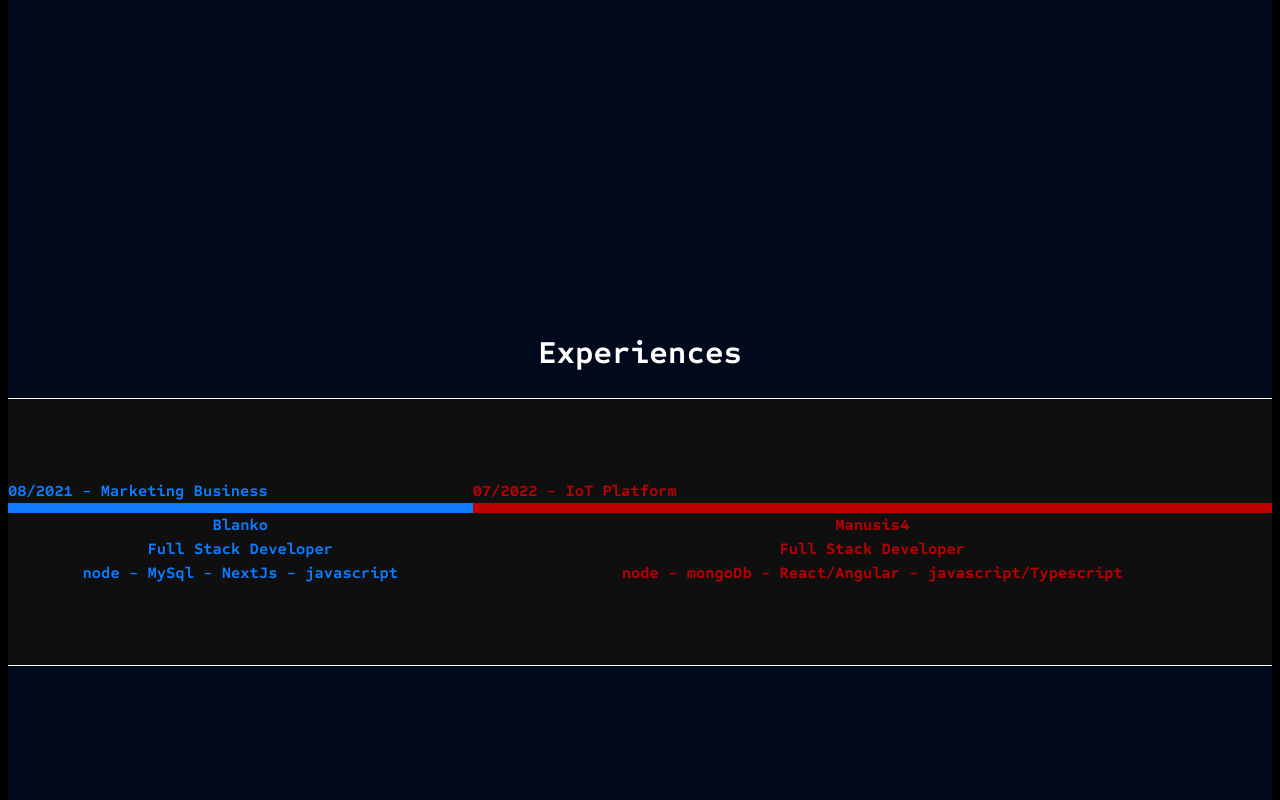
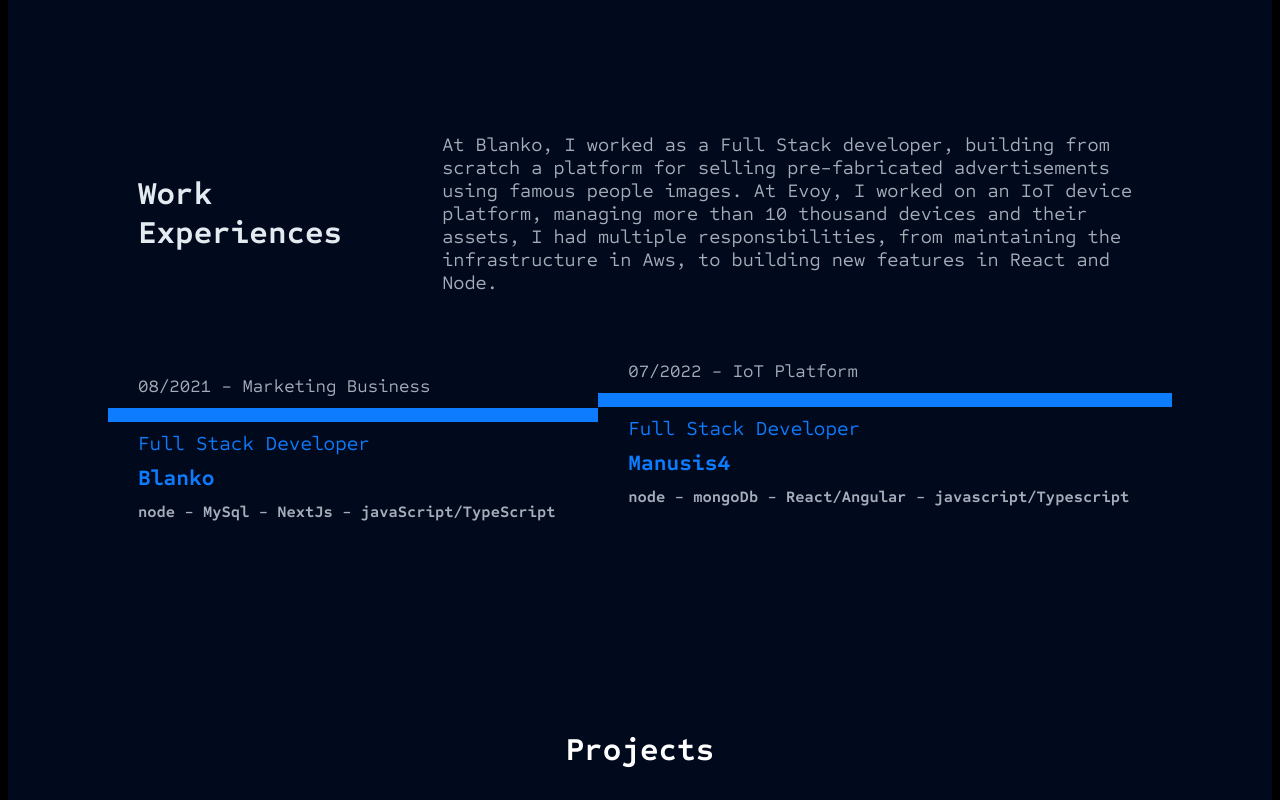
Before and after one commit to EdAngelis/portfolio, a Next.js app: page / in a window 1280 px wide. Shown: the part 920-1720 px from the top of the page. Built offline with nearby package versions, Linux system fonts and the light colour scheme.

Commit message:
Work section

```diff
--- a/public/i18n/en.json
+++ b/public/i18n/en.json
@@ -1,10 +1,17 @@
 {
-    "EXPERIENCES": "Experiences",
+    "MENU": {
+        "EXPERIENCES": "Experiences",
+        "PROJECTS": "Projects",
+        "CONTACT": "Contact",
+        "CERTIFICATES": "Certificates"
+    },
+    "EXPERIENCES": "Work Experiences",
     "PROJECTS": "Projects",
     "CONTACT": "Contact",
     "CERTIFICATES": "Certificates",
     "FULLSTACK": "Full Stack Developer",
     "DEGREE": "Bachelor`s Degree in Information Systems",
     "MARKETING-BUSINESS": "Marketing Business",
-    "IOT-PLATFORM": "IoT Platform"
+    "IOT-PLATFORM": "IoT Platform",
+    "JOBS-DESCRIPTION": "At Blanko, I worked as a Full Stack developer, building from scratch a platform for selling pre-fabricated advertisements using famous people images. At Evoy, I worked on an IoT device platform, managing more than 10 thousand devices and their assets, I had multiple responsibilities, from maintaining the infrastructure in Aws, to building new features in React and Node."
 }
--- a/src/assets/theme/theme.ts
+++ b/src/assets/theme/theme.ts
@@ -13,6 +13,7 @@
         error: '#ffffff',
         background: '#01091C',
         font: '#E4EBF0',
+        fontDark: '#A6ADB9',
         backgroundWhiteTransparent: 'rgba(248, 250, 252, 0.1)',
     },
     bra: {
@@ -23,7 +24,7 @@
         background: '#01091C'
     },
     eua: {
-        primary: '#BD0000',
+        primary: '#0D7CFF',
         secondary: '#ffffff',
         darkGray: '#0F0F0F',
         error: '#ffffff',
--- a/src/home/home.style.ts
+++ b/src/home/home.style.ts
@@ -89,11 +89,11 @@
     "angular-bar angular angular angular angular angular angular"
     "flutter-bar flutter-bar flutter flutter flutter flutter flutter"
     "vue-bar vue-bar vue vue vue vue vue"
-    "react-bar react-bar react-bar react-bar react react react"
+    "mongoDb-bar mongoDb-bar mongoDb-bar mongoDb-bar mongoDb mongoDb mongoDb"
     "typescript-bar typescript-bar typescript-bar typescript-bar typescript typescript typescript"
     "node-bar node-bar node-bar node-bar node-bar node node"
+    "react-bar react-bar react-bar react-bar react-bar react react"
     "javascript-bar javascript-bar javascript-bar javascript-bar javascript-bar javascript javascript"
-    "mongoDb-bar mongoDb-bar mongoDb-bar mongoDb-bar mongoDb-bar mongoDb mongoDb"
     "docker-bar docker-bar docker-bar docker-bar docker docker docker"
     "aws-bar aws-bar aws-bar aws-bar aws aws aws"
     "mySql-bar mySql-bar mySql-bar mySql mySql mySql mySql"
@@ -172,7 +172,8 @@
 
 
 .javascript-bar{
-    background: ${theme.dark.primary};
+    background-color: ${(props)=> theme[props.theme].primary};
+
     grid-area: javascript-bar;
 }
 .typescript-bar{
@@ -180,11 +181,12 @@
     grid-area: typescript-bar;
 }
 .node-bar{
-    background: ${theme.dark.primary};
+    background-color: ${(props)=> theme[props.theme].primary};
+
     grid-area: node-bar;
 }
 .react-bar{
-    background: ${theme.dark.primary};
+    background-color: ${(props)=> theme[props.theme].primary};
     grid-area: react-bar;
 }
 .vue-bar{
--- a/src/home/home.tsx
+++ b/src/home/home.tsx
@@ -99,26 +99,32 @@
             </section>
           </HomeContainer>
           <JobsContainer theme={theme}>
-            <section className="jobs-section" id="jobs-section">
-              <h1>{t("EXPERIENCES")}</h1>
-              <div className="experiences">
-                <div className="job1">
-                  <span className="job1-date">{`08/2021 - ${t(
+            <div id="jobs-section"></div>
+            <section className="jobs-section">
+              <div className="top">
+                <h1>{t("EXPERIENCES")}</h1>
+                <p>{t("JOBS-DESCRIPTION")}</p>
+              </div>
+              <div className="experiences-container">
+                <div className="job1 job">
+                  <span className="date">{`08/2021 - ${t(
                     "MARKETING-BUSINESS"
                   )}`}</span>
-                  <span className="job1-company">Blanko</span>
-                  <span className="job1-role">{t("FULLSTACK")}</span>
-                  <span className="job1-technologies">
-                    node - MySql - NextJs - javascript
+                  <span className="time-line"></span>
+                  <span className="role">{t("FULLSTACK")}</span>
+                  <span className="company">Blanko</span>
+                  <span className="technologies">
+                    node - MySql - NextJs - javaScript/TypeScript
                   </span>
                 </div>
-                <div className="job2">
-                  <span className="job2-date">{`07/2022 - ${t(
+                <div className="job2 job">
+                  <span className="date">{`07/2022 - ${t(
                     "IOT-PLATFORM"
                   )}`}</span>
-                  <span className="job2-company">Manusis4</span>
-                  <span className="job2-role">{t("FULLSTACK")}</span>
-                  <span className="job2-technologies">
+                  <span className="time-line"></span>
+                  <span className="role">{t("FULLSTACK")}</span>
+                  <span className="company">Manusis4</span>
+                  <span className="technologies">
                     node - mongoDb - React/Angular - javascript/Typescript
                   </span>
                 </div>
--- a/src/home/jobs.style.ts
+++ b/src/home/jobs.style.ts
@@ -1,57 +1,89 @@
-import styled from 'styled-components';
+ import styled from 'styled-components';
 import theme from '../assets/theme/theme';
 
 export const JobsContainer = styled.div`
-.experiences {
+.experiences-container {
+    position: relative;
     display: flex;
     flex-wrap: wrap;
     line-height: 1.5em;
-    background-color: ${(props)=> theme[props.theme].darkGray};
     padding: 80px 0;
-    border-top: 1px solid #ffffff;
-    border-bottom: 1px solid #ffffff;
+    margin: 0 100px;
 
 }
 
 .jobs-section {
+    margin-top: 100px;
+}
+
+.top {
+    display: flex;
+    margin: 0 130px;
+    gap: 100px;
+    align-items: center;
+}
+
+.top p {
+    color: ${theme.dark.fontDark};
+    font-size: 1.2em;
+    font-weight: 400;
     margin: 0;
+
 }
 
 .jobs-section h1 {
-    text-align: center;
     font-family: var( --font-title);
-    color: #ffffff;
-    margin-top: 0px;
+    color: ${theme.dark.font};
     font-size: 2em;
+
 
 }
 
-.job1{
-    display: flex;
-    flex-grow: 1;
-    font-weight: bold;
-    flex-direction: column;
-    align-items: center;
-    color: #0D7CFF;
-}
-
-.job1-date {
-    border-bottom: 10px solid #0D7CFF;
+.time-line {
+    height: 14px;
+    background-color: ${(props)=> theme[props.theme].primary};
     width: 100%;
 }
 
-.job2 {
+.job {
     display: flex;
-    flex-grow: 2;
+    flex-grow: 1;
     flex-direction: column;
-    align-items: center;
     font-weight: bold;
     color: ${(props)=> theme[props.theme].primary};
+    gap: 10px;
 }
 
-.job2-date {
-    border-bottom: 10px solid ${(props)=> theme[props.theme].primary};
-    width: 100%;
+.job2{
+    position: relative;
+    bottom: 15px;
+}
+
+.technologies{
+    color: ${theme.dark.fontDark};
+    margin-left: 30px;
+}
+
+.role {
+    color: ${(props)=> theme[props.theme].primary};
+    font-size: 20px;
+    font-weight: normal;
+    margin-left: 30px;
+}
+
+.company {
+    color: ${(props)=> theme[props.theme].primary};
+    font-size: 22px;
+    font-weight: bold;
+    margin-left: 30px;
+}
+
+.date {
+    color: ${theme.dark.fontDark};
+    font-size: 18px;
+    font-weight: normal;
+    margin-left: 30px;
+
 }
 
 @media screen and ( max-width: 450px) {
@@ -63,12 +95,7 @@
         align-items: flex-start;
     }
 
-    .job1-technologies, .job1-role, .job1-company {
-        margin: 0 0 0 10px;
-    }
-
-
-    .job2-technologies, .job2-role, .job2-company {
+    .technologies, .role, .company {
         margin: 0 0 0 10px;
     }
 }
--- a/src/home/layout.style.ts
+++ b/src/home/layout.style.ts
@@ -22,7 +22,7 @@
         display: grid;
         grid-template-columns: 1fr;
         max-width: 1440px;
-        gap: 400px;
+        gap: 100px;
         margin: 0 auto;
         background-color: ${theme.dark.background};
         animation-duration: 1s;
--- a/src/sessions/header/header.tsx
+++ b/src/sessions/header/header.tsx
@@ -46,22 +46,22 @@
           <ul className="ul">
             <li className="li">
               <a className="a" href="#jobs-section">
-                {t("EXPERIENCES")}
+                {t("MENU.EXPERIENCES")}
               </a>
             </li>
             <li className="li">
               <a className="a" href="#certifications">
-                {t("CERTIFICATES")}
+                {t("MENU.CERTIFICATES")}
               </a>
             </li>
             <li className="li">
               <a className="a" href="#projects">
-                {t("PROJECTS")}
+                {t("MENU.PROJECTS")}
               </a>
             </li>
             <li className="li">
               <a className="a" href="#footer">
-                {t("CONTACT")}
+                {t("MENU.CONTACT")}
               </a>
             </li>
           </ul>
```
Also changed, not shown: public/i18n/pt.json (+10 -2 lines).
